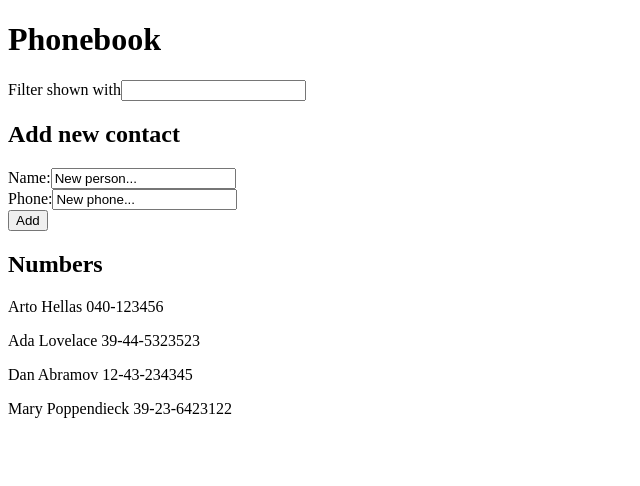
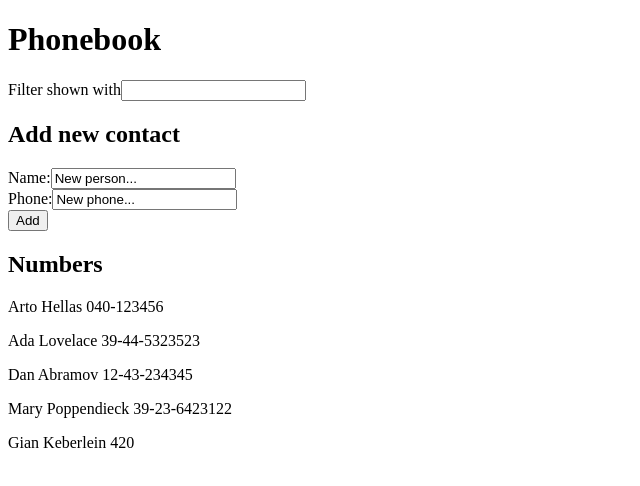
Before and after one commit to GianK128/Fullstackopen-2022-ejercicios, a React (Create React App) app in the folder part2/phonebook/: page / in a window 1280 px wide. Shown: the top 486 px of the page, without its empty margins (0-640 px from the left). Built offline with nearby package versions, Linux system fonts and the light colour scheme; data requests are answered from the project's data file.

Commit message:
Add solutions for exercises 2.15 and 2.16

```diff
--- a/part2/phonebook/db.json
+++ b/part2/phonebook/db.json
@@ -1,5 +1,5 @@
 {
-    "persons":[
+  "persons": [
     {
       "name": "Arto Hellas",
       "phone": "040-123456",
@@ -19,6 +19,11 @@
       "name": "Mary Poppendieck",
       "phone": "39-23-6423122",
       "id": 4
+    },
+    {
+      "name": "Gian Keberlein",
+      "phone": "420",
+      "id": 5
     }
   ]
 }
--- a/part2/phonebook/src/components/App.js
+++ b/part2/phonebook/src/components/App.js
@@ -2,16 +2,16 @@ import React, { useState, useEffect } from 'react'
 import Contacts from './Contacts'
 import Filter from './Filter'
 import PersonForm from './PersonForm'
-import axios from 'axios'
+import personsService from '../services/personsService'
 
 const App = () => {
   const [persons, setPersons] = useState([])
   const [filter, setFilter] = useState('')
 
   useEffect(() => {
-    axios
-      .get('http://localhost:3001/persons')
-      .then(response => setPersons(response.data))
+    personsService
+      .getAll()
+      .then(data => setPersons(data))
   }, [])
 
   const personsToShow = filter === ''
--- a/part2/phonebook/src/components/PersonForm.js
+++ b/part2/phonebook/src/components/PersonForm.js
@@ -1,5 +1,6 @@
 import React, { useState } from "react";
 import Input from "./Input";
+import personsService from "../services/personsService";
 
 const PersonForm = ({ persons, setPersons }) => {
     const [newName, setNewName] = useState('New person...')
@@ -24,9 +25,13 @@ const PersonForm = ({ persons, setPersons }) => {
           return
         }
 
-        setPersons(persons.concat(newPerson))
-        setNewName('')
-        setNewPhone('')
+        personsService
+          .create(newPerson)
+          .then(data => {
+            setPersons(persons.concat(data))
+            setNewName('')
+            setNewPhone('')
+          })
       }
 
     return (
--- /dev/null
+++ b/part2/phonebook/src/services/personsService.js
@@ -0,0 +1,17 @@
+import axios from "axios"
+
+const baseUrl = 'http://localhost:3001'
+
+const getAll = () => {
+    return axios
+      .get(`${baseUrl}/persons`)
+      .then(response => response.data)
+}
+
+const create = (personToAdd) => {
+    return axios
+      .post(`${baseUrl}/persons`, personToAdd)
+      .then(response => response.data)
+}
+
+export default { getAll, create }
```
Lines whose indentation alone changed are shown as unchanged.
